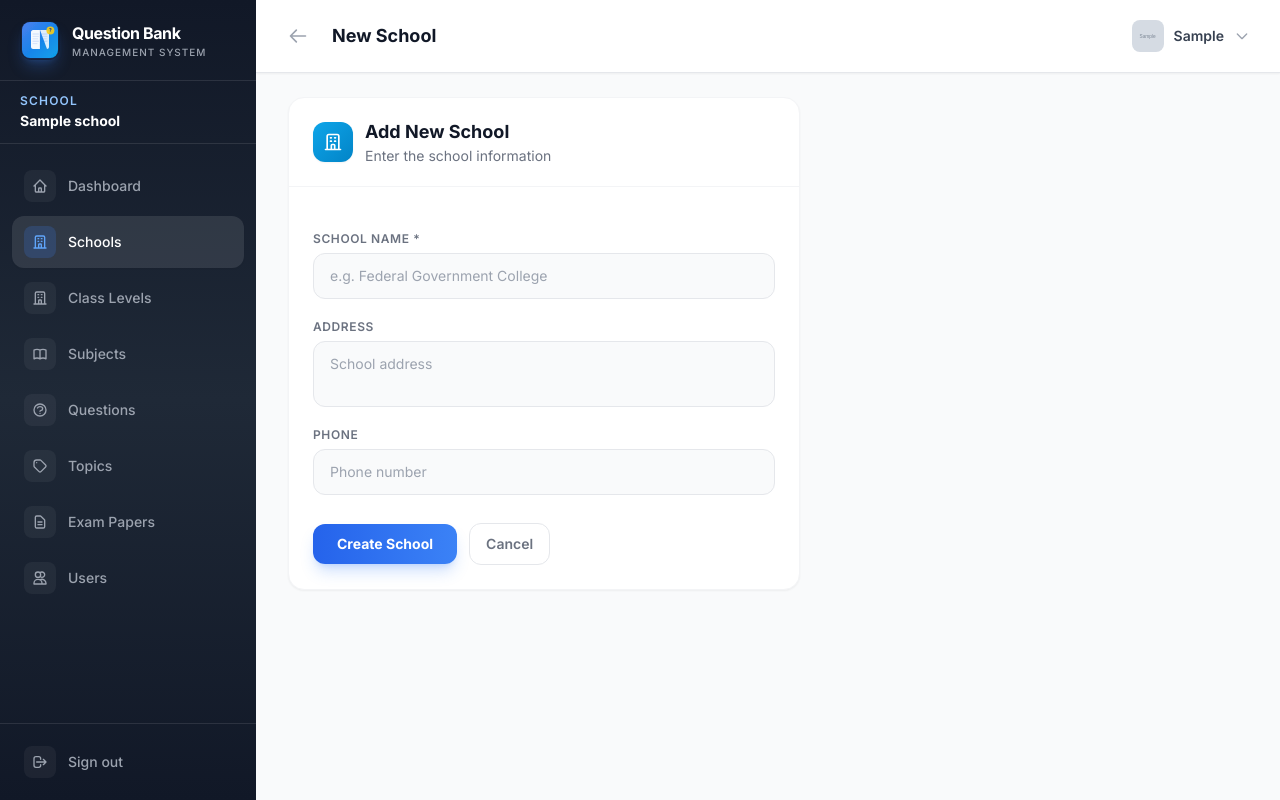
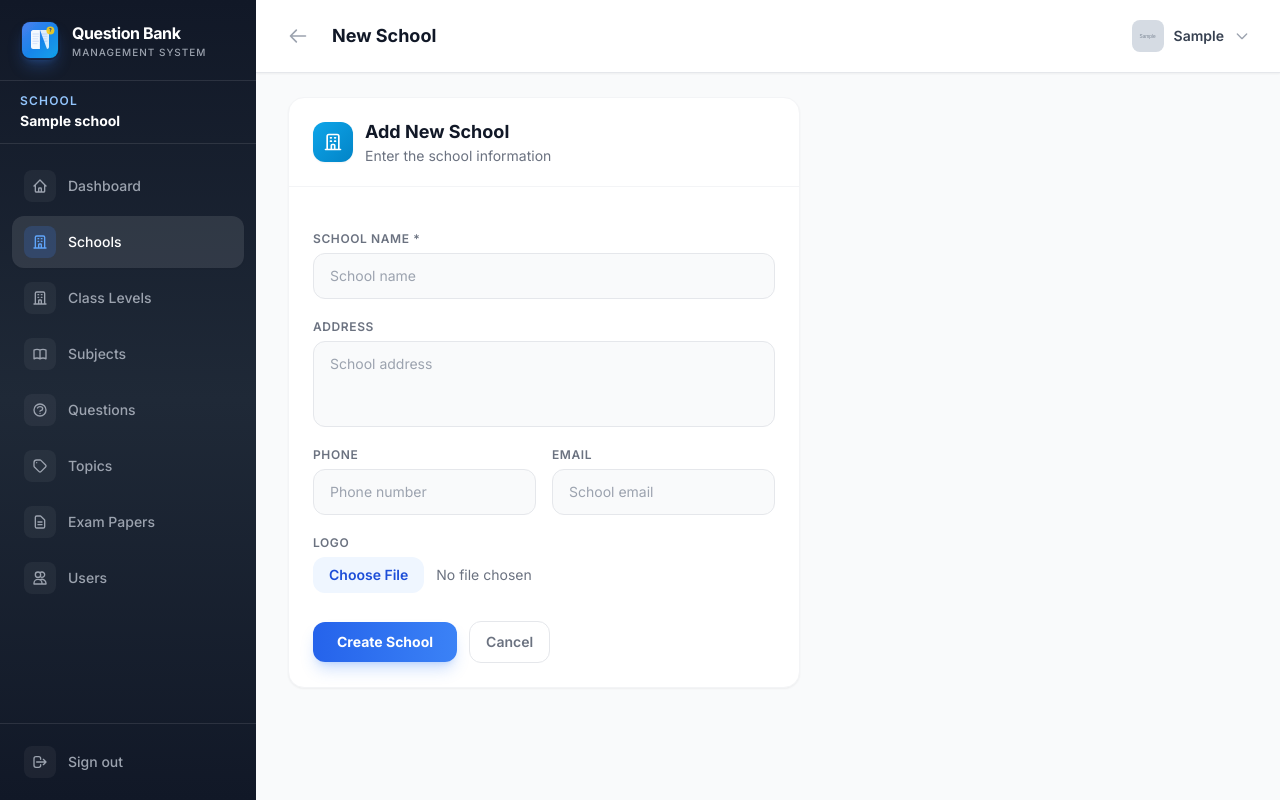
Before and after one commit to erimo4real/Question-Bank, a Django app: page /api/schools/create/ in a window 1280 px wide. Run offline with Django 5.2, Linux system fonts and the light colour scheme; a user stored in the database is signed in; tables that the repository leaves empty hold one stand-in row (values such as "Sample post"); grey boxes marked "Sample" are stand-in pictures; parts of the project's set-up code (start-up, migrations or seed data) failed here and were passed over; some libraries are stand-ins or nearby versions.

Commit message:
fix: remaining UX issues across all forms and templates
- Schools form: use Django form fields with error display, add email/logo fields
- Schools view: pass request.FILES for logo upload
- Papers form: use Django form fields with error display
- Topic inline delete: add hx-confirm prompt
- Subject list: remove duplicate HTML ID wrapper on topic tags
- Question form: escape JS strings with escapejs filter (XSS prevention)
- Question list: fix 'Total Marks' stat card to show actual marks sum

```diff
--- a/apps/accounts/forms.py
+++ b/apps/accounts/forms.py
@@ -349,10 +349,25 @@ class SchoolForm(forms.ModelForm):
             }
         ),
     )
+    email = forms.EmailField(
+        required=False,
+        widget=forms.EmailInput(
+            attrs={
+                "class": "block w-full rounded-xl border border-gray-200 bg-gray-50 px-4 py-3 text-sm text-gray-900 placeholder-gray-400 focus:border-primary-500 focus:bg-white focus:ring-2 focus:ring-primary-500/20 transition-all duration-200",
+                "placeholder": "School email",
+            }
+        ),
+    )
+    logo = forms.ImageField(
+        required=False,
+        widget=forms.ClearableFileInput(
+            attrs={"class": "block w-full text-sm text-gray-500 file:mr-3 file:rounded-xl file:border-0 file:bg-primary-50 file:px-4 file:py-2 file:text-sm file:font-semibold file:text-primary-700 hover:file:bg-primary-100"}
+        ),
+    )
 
     class Meta:
         model = School
-        fields = ["name", "address", "phone"]
+        fields = ["name", "address", "phone", "email", "logo"]
 
     def clean_name(self):
         name = self.cleaned_data.get("name")
--- a/apps/schools/views.py
+++ b/apps/schools/views.py
@@ -53,7 +53,7 @@ class SchoolCreateView(SuperAdminRequiredMixin, View):
         return render(request, template, {"school": None, "form": form})
 
     def post(self, request):
-        form = SchoolForm(request.POST)
+        form = SchoolForm(request.POST, request.FILES)
         if form.is_valid():
             form.save()
             dj_messages.success(request, "School created!")
@@ -73,7 +73,7 @@ class SchoolEditView(SuperAdminRequiredMixin, View):
 
     def post(self, request, pk):
         school = get_object_or_404(School, pk=pk)
-        form = SchoolForm(request.POST, instance=school)
+        form = SchoolForm(request.POST, request.FILES, instance=school)
         if form.is_valid():
             form.save()
             dj_messages.success(request, "School updated!")
--- a/templates/questions/_list_content.html
+++ b/templates/questions/_list_content.html
@@ -42,7 +42,7 @@
                         <svg class="w-5 h-5 text-purple-600" fill="none" stroke="currentColor" viewBox="0 0 24 24"><path stroke-linecap="round" stroke-linejoin="round" stroke-width="2" d="M12 8v4l3 3m6-3a9 9 0 11-18 0 9 9 0 0118 0z"/></svg>
                     </div>
                     <div>
-                        <p class="text-2xl font-bold text-purple-600">{{ paginator.count }}</p>
+                        <p class="text-2xl font-bold text-purple-600">{{ total_marks }}</p>
                         <p class="text-xs text-gray-500 font-medium">Total Marks</p>
                     </div>
                 </div>
--- a/templates/schools/_form_content.html
+++ b/templates/schools/_form_content.html
@@ -11,26 +11,50 @@
                 </div>
             </div>
         </div>
-        <form method="post" class="p-6 space-y-5"
+        <form method="post" class="p-6 space-y-5" enctype="multipart/form-data"
               hx-post hx-target="#form-container" hx-swap="innerHTML">
             {% csrf_token %}
+
+            {% if form.errors %}
+            <div class="p-4 bg-red-50 rounded-xl border border-red-200">
+                <p class="text-sm font-semibold text-red-700 mb-1">Please fix the errors below:</p>
+                {% for field, errors in form.errors.items %}
+                <p class="text-sm text-red-600">{% if field != "__all__" %}{{ field }}: {% endif %}{{ errors.0 }}</p>
+                {% endfor %}
+            </div>
+            {% endif %}
+
             <div>
                 <label class="block text-xs font-semibold text-gray-500 mb-1.5 uppercase tracking-wider">School Name *</label>
-                <input name="name" type="text" required value="{{ school.name|default:'' }}"
-                       class="block w-full px-4 py-3 border border-gray-200 rounded-xl text-gray-900 focus:ring-2 focus:ring-primary-500 focus:border-primary-500 bg-gray-50 focus:bg-white transition-colors text-sm"
-                       placeholder="e.g. Federal Government College">
+                {{ form.name }}
+                {% if form.name.errors %}<p class="mt-1 text-xs text-red-500">{{ form.name.errors.0 }}</p>{% endif %}
             </div>
             <div>
                 <label class="block text-xs font-semibold text-gray-500 mb-1.5 uppercase tracking-wider">Address</label>
-                <textarea name="address" rows="2"
-                          class="block w-full px-4 py-3 border border-gray-200 rounded-xl text-sm focus:ring-2 focus:ring-primary-500 focus:border-primary-500 bg-gray-50 focus:bg-white transition-colors resize-none"
-                          placeholder="School address">{{ school.address|default:'' }}</textarea>
+                {{ form.address }}
+                {% if form.address.errors %}<p class="mt-1 text-xs text-red-500">{{ form.address.errors.0 }}</p>{% endif %}
+            </div>
+            <div class="grid grid-cols-1 sm:grid-cols-2 gap-4">
+                <div>
+                    <label class="block text-xs font-semibold text-gray-500 mb-1.5 uppercase tracking-wider">Phone</label>
+                    {{ form.phone }}
+                    {% if form.phone.errors %}<p class="mt-1 text-xs text-red-500">{{ form.phone.errors.0 }}</p>{% endif %}
+                </div>
+                <div>
+                    <label class="block text-xs font-semibold text-gray-500 mb-1.5 uppercase tracking-wider">Email</label>
+                    {{ form.email }}
+                    {% if form.email.errors %}<p class="mt-1 text-xs text-red-500">{{ form.email.errors.0 }}</p>{% endif %}
+                </div>
             </div>
             <div>
-                <label class="block text-xs font-semibold text-gray-500 mb-1.5 uppercase tracking-wider">Phone</label>
-                <input name="phone" type="text" value="{{ school.phone|default:'' }}"
-                       class="block w-full px-4 py-3 border border-gray-200 rounded-xl text-sm focus:ring-2 focus:ring-primary-500 focus:border-primary-500 bg-gray-50 focus:bg-white transition-colors"
-                       placeholder="Phone number">
+                <label class="block text-xs font-semibold text-gray-500 mb-1.5 uppercase tracking-wider">Logo</label>
+                {{ form.logo }}
+                {% if form.logo.errors %}<p class="mt-1 text-xs text-red-500">{{ form.logo.errors.0 }}</p>{% endif %}
+                {% if school and school.logo %}
+                <div class="mt-2">
+                    <img src="{{ school.logo.url }}" alt="Current logo" class="h-16 w-16 object-contain rounded-lg border border-gray-200">
+                </div>
+                {% endif %}
             </div>
             <div class="flex items-center gap-3 pt-2">
                 <button type="submit"
--- a/templates/subjects/_list_content.html
+++ b/templates/subjects/_list_content.html
@@ -62,9 +62,7 @@
                 <p class="text-sm text-gray-500 mb-4 line-clamp-2">{{ subject.description }}</p>
                 {% endif %}
 
-                <div id="topics-{{ subject.pk }}">
                 {% include "subjects/_topic_tags.html" with subject=subject topics=subject.topics.all %}
-                </div>
 
                 <div class="mt-4 pt-3 border-t border-gray-50">
                     <p class="text-xs text-gray-400">
--- a/templates/subjects/_topic_tags.html
+++ b/templates/subjects/_topic_tags.html
@@ -8,7 +8,8 @@
         <span class="inline-flex items-center gap-1 px-2.5 py-1 bg-gray-50 text-gray-600 text-xs rounded-lg border border-gray-100">
             {{ topic.name }}
             <form method="post" action="{% url 'topic-inline-delete' subject.pk topic.pk %}" class="inline"
-                  hx-post="{% url 'topic-inline-delete' subject.pk topic.pk %}" hx-target="#topics-{{ subject.pk }}" hx-swap="innerHTML">
+                  hx-post="{% url 'topic-inline-delete' subject.pk topic.pk %}" hx-target="#topics-{{ subject.pk }}" hx-swap="innerHTML"
+                  hx-confirm="Delete topic '{{ topic.name }}'?">
                 {% csrf_token %}
                 <button class="text-gray-400 hover:text-red-500 ml-0.5 transition-colors">&times;</button>
             </form>
```
Also changed, not shown: apps/questions/views.py (+5 -2 lines), templates/papers/_form_content.html (+30 -35 lines), templates/questions/_form_content.html (+5 -5 lines).
